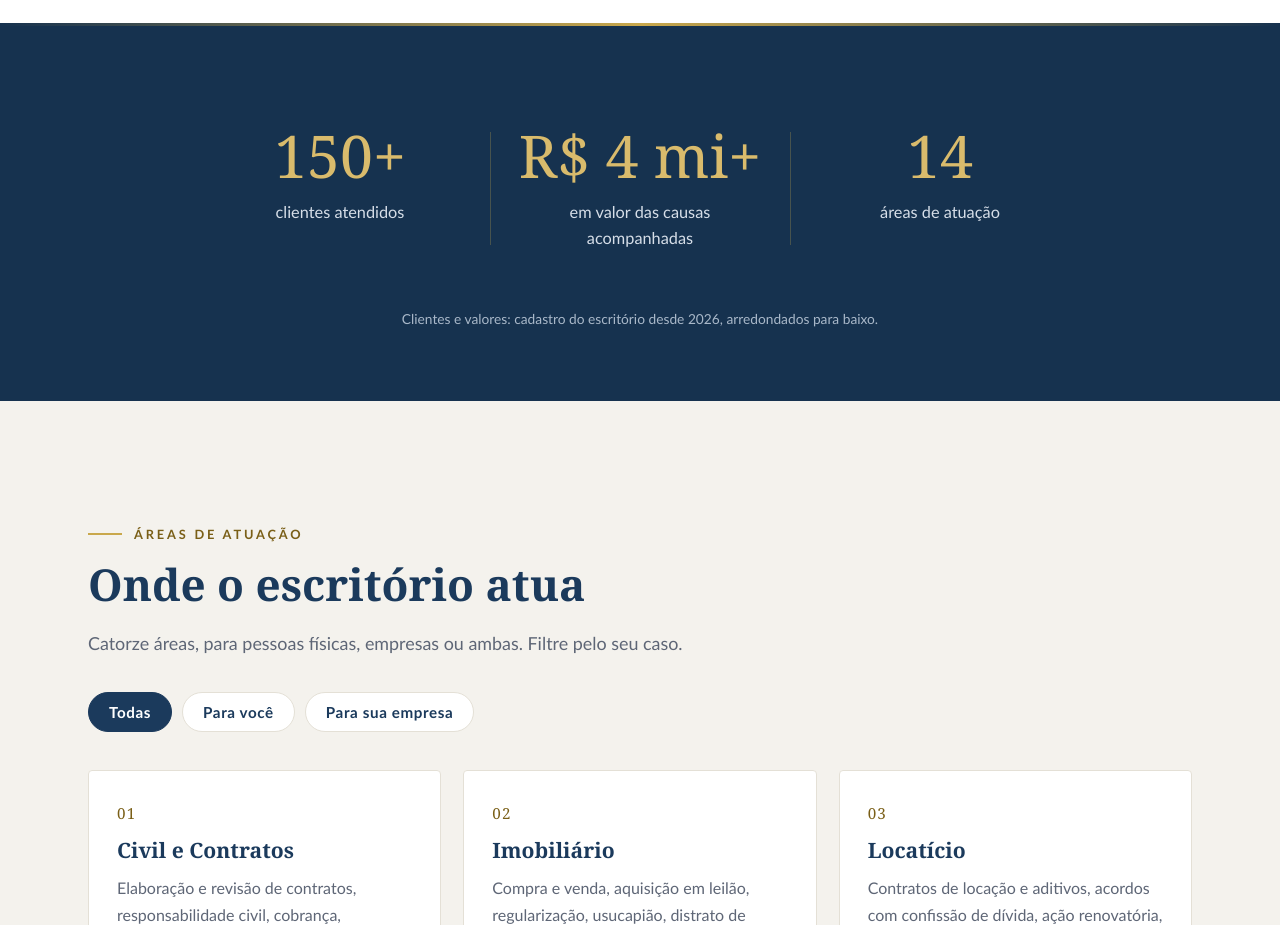
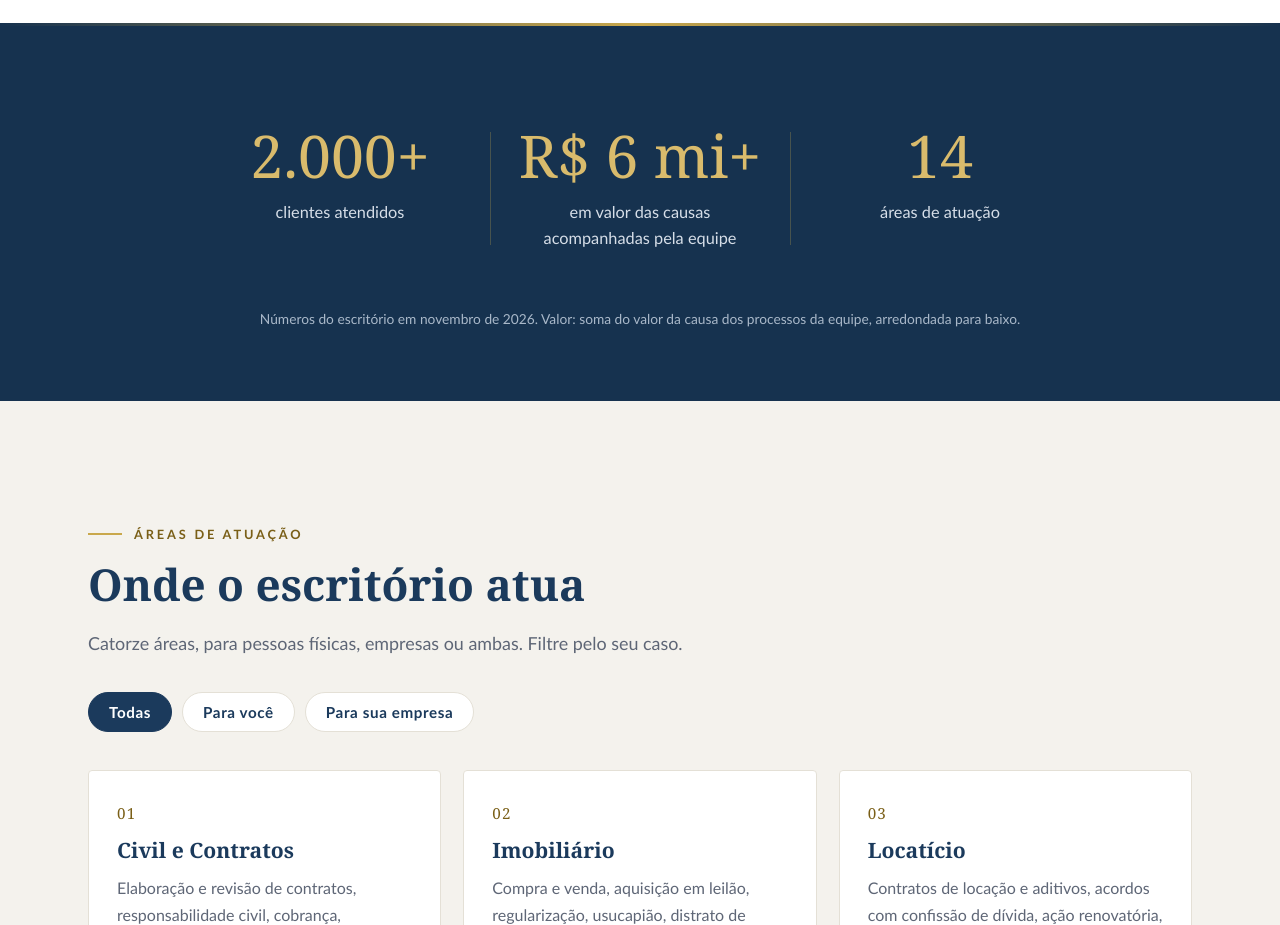
Before and after one commit to alexfariasaf/farias-pages, a plain HTML site: page site/index.html in a window 1280 px wide. Shown: the part 2540-3465 px from the top of the page. Drawn offline with Linux system fonts and the light colour scheme.

Commit message:
fix(site): números do site institucional revistos pelo titular
Clientes passam a 2.000+ (informado pelo Dr. Alex). Valor das causas
passa a R$ 6 mi+, do levantamento de 24/11/2026 nos tribunais e no
Escavador (processos da equipe, sem os do Município de Adamantina).

Co-Authored-By: Claude Opus 5.5 <noreply@anthropic.com>
Claude-Session: https://claude.ai/code/session_01NDiU2G4XUi1fDwRrrH3EER

```diff
--- a/site/index.html
+++ b/site/index.html
@@ -149,11 +149,11 @@
   <div class="env">
     <h2 class="sr" id="titulo-numeros">O escritório em números</h2>
     <div class="grade cascata">
-      <div class="numero"><span class="valor" data-alvo="150" data-sufixo="+">150+</span><span class="leg">clientes atendidos</span></div>
-      <div class="numero"><span class="valor" data-alvo="4" data-prefixo="R$ " data-sufixo=" mi+">R$ 4 mi+</span><span class="leg">em valor das causas acompanhadas</span></div>
+      <div class="numero"><span class="valor" data-alvo="2000" data-sufixo="+">2.000+</span><span class="leg">clientes atendidos</span></div>
+      <div class="numero"><span class="valor" data-alvo="6" data-prefixo="R$ " data-sufixo=" mi+">R$ 6 mi+</span><span class="leg">em valor das causas acompanhadas pela equipe</span></div>
       <div class="numero"><span class="valor" data-alvo="14">14</span><span class="leg">áreas de atuação</span></div>
     </div>
-    <p class="nota">Clientes e valores: cadastro do escritório desde 2026, arredondados para baixo.</p>
+    <p class="nota">Números do escritório em novembro de 2026. Valor: soma do valor da causa dos processos da equipe, arredondada para baixo.</p>
   </div>
 </section>
 
```
